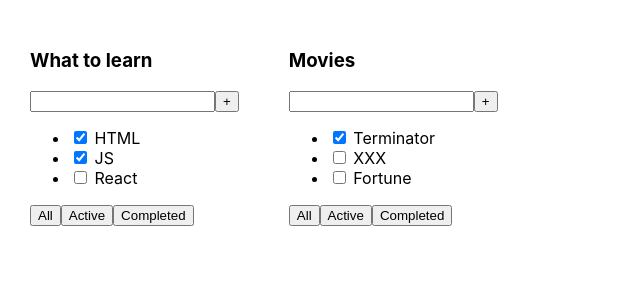
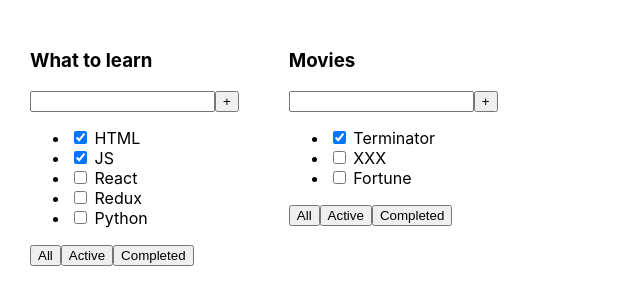
Before and after one commit to uladzidu/to-do-list, a React (Create React App) app: page / in a window 1280 px wide. Shown: the top 304 px of the page, without its empty margins (0-640 px from the left). Built offline with nearby package versions, Linux system fonts and the light colour scheme.

Commit message:
added function.map

```diff
--- a/src/App.tsx
+++ b/src/App.tsx
@@ -7,7 +7,9 @@
 let tasks1 : Array<ArrayType> = [
     {id : 1 , title : "HTML", isDone : true },
     {id : 2 , title : "JS", isDone : true },
-    {title : "React", isDone : false }
+    {id : 3 , title : "React", isDone : false },
+    {id : 4 , title : "Redux", isDone : false },
+    {id : 5 , title : "Python", isDone : false },
 ]
 
 let tasks2 : Array<ArrayType> = [
--- a/src/Todolist.tsx
+++ b/src/Todolist.tsx
@@ -25,9 +25,11 @@
                 <button>+</button>
             </div>
             <ul>
-                <li><input type="checkbox" checked={props.tasks[0].isDone} /> <span>{props.tasks[0].title}</span></li>
-                <li><input type="checkbox" checked={props.tasks[1].isDone} /> <span>{props.tasks[1].title}</span></li>
-                <li><input type="checkbox" checked={props.tasks[2].isDone} /> <span>{props.tasks[2].title}</span></li>
+                {
+                    props.tasks.map( (t) => {
+                        return <li><input type="checkbox" checked={t.isDone} /> <span>{t.title}</span></li>
+                    } )
+                }
             </ul>
             <div>
                 <button>All</button>
```
